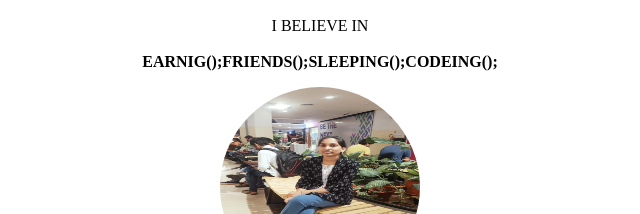
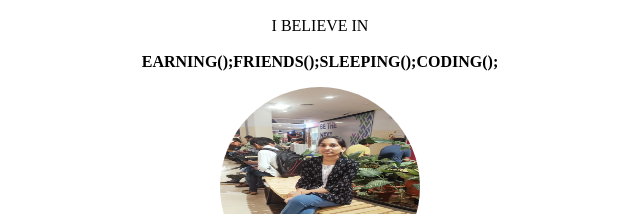
Before and after one commit to BinduKonatham/Portfolio, a plain HTML site: page index.html in a window 1280 px wide. Shown: the part 198-412 px from the top of the page, 320-960 px from the left. Drawn offline with Linux system fonts and the light colour scheme.

Commit message:
Update index.html

```diff
--- a/index.html
+++ b/index.html
@@ -20,7 +20,7 @@
     <main>
         <section id="home">
             <h1>KONATHAM BINDU</h1>
-            <p>I BELIEVE IN<br><BR><B>EARNIG();FRIENDS();SLEEPING();CODEING();</b></p>
+            <p>I BELIEVE IN<br><BR><B>EARNING();FRIENDS();SLEEPING();CODING();</b></p>
             <img src="bin.jpg">
         </section>
         <section id="bio">
```
